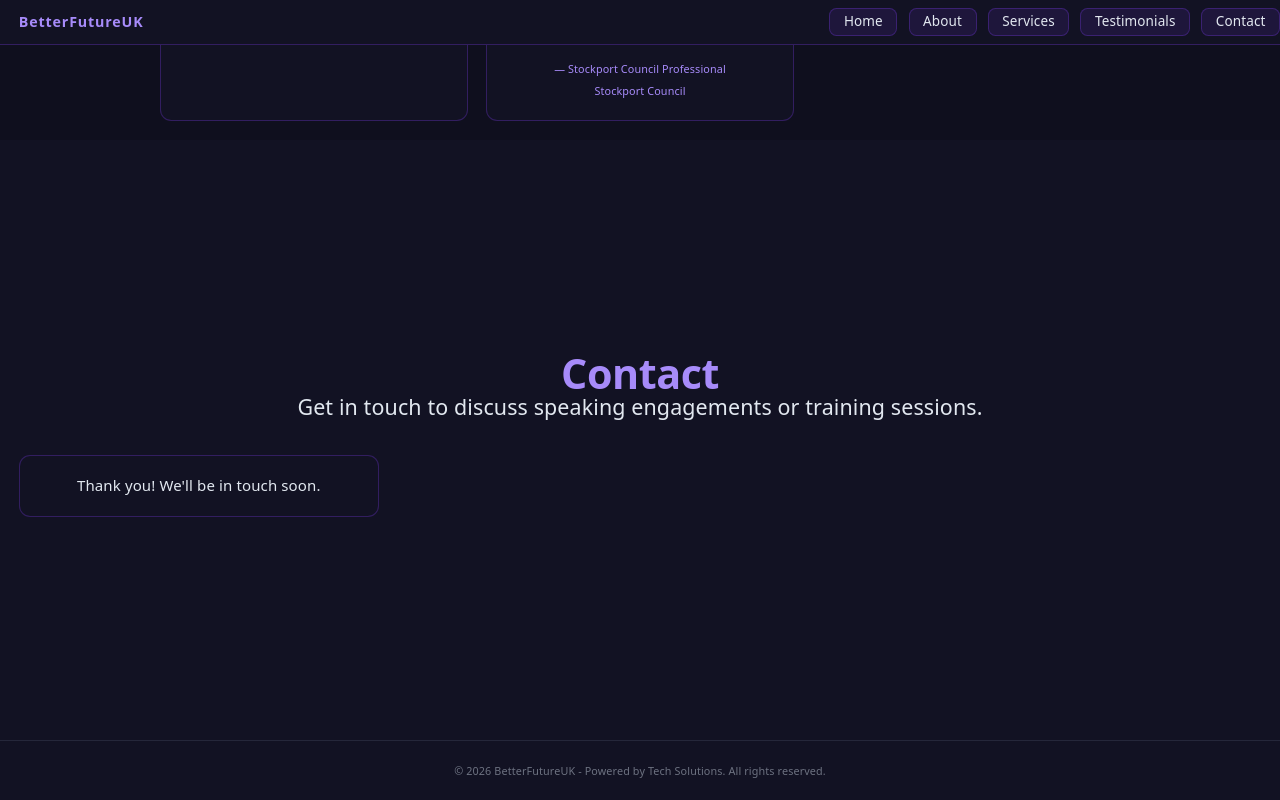
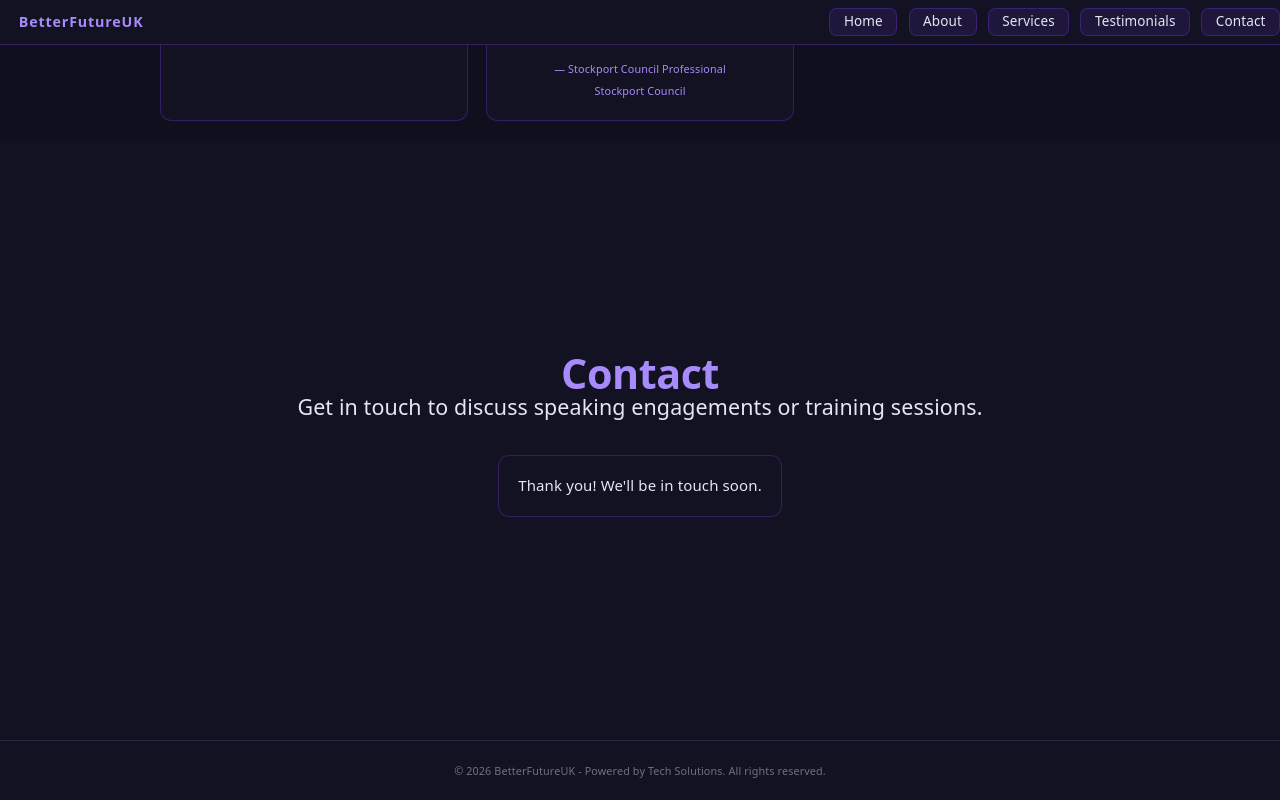
Before and after one commit to GenericTechSolutions/BetterFutureUK-React, a React (Vite) app: page / in a window 1280 px wide. Both pictures are taken after typing "Sample", "name@example.com", "5551234", "Sample" into the empty fields and a click on the button "Send". Shown: the part 3062-3862 px from the top of the page. Built offline with nearby package versions, Linux system fonts and the light colour scheme.

Commit message:
Update Contact.tsx

```diff
--- a/src/components/Contact.tsx
+++ b/src/components/Contact.tsx
@@ -31,8 +31,9 @@ export function Contact() {
         Get in touch to discuss speaking engagements or training sessions.
       </p>
 
+      <div style={{ textAlign: 'center' }}>
       {submitted ? (
-        <div className="home-card home-card--highlighted" style={{ textAlign: 'center', padding: 'var(--space-xl)' }}>
+        <div className="home-card home-card--highlighted" style={{ padding: 'var(--space-xl)', display: 'inline-block', textAlign: 'center' }}>
           <p style={{ fontSize: 'var(--text-xlarge)', color: 'var(--text-primary)' }}>
             Thank you! We'll be in touch soon.
           </p>
@@ -66,6 +67,7 @@ export function Contact() {
           <button type="submit" className="home__btn home__btn--primary home__btn--large">Send</button>
         </form>
       )}
+      </div>
     </section>
   );
 }
```
